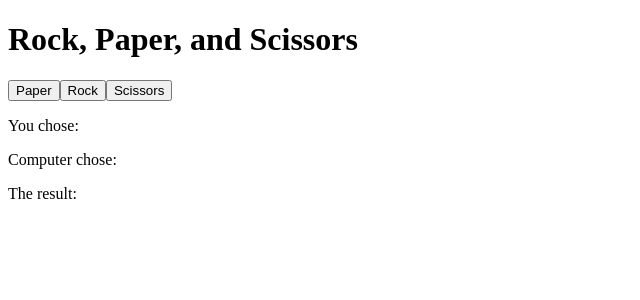
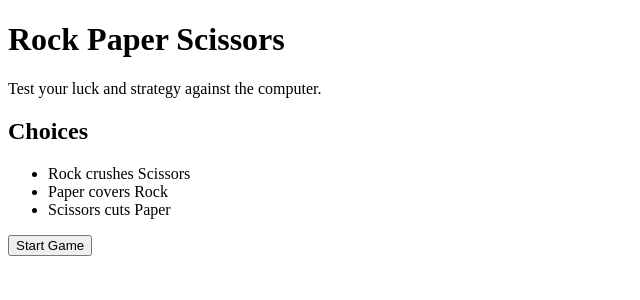
Before and after one commit to louiseka/rock-paper-scissors, a React (Vite) app: page / in a window 1280 px wide. Shown: the top 300 px of the page, without its empty margins (0-640 px from the left). Built offline with nearby package versions, Linux system fonts and the light colour scheme.

Commit message:
Add start game screen

```diff
--- a/src/App.jsx
+++ b/src/App.jsx
@@ -3,9 +3,14 @@ import { useState } from "react"
 function App() {
   const options = ["Paper", "Rock", "Scissors"]
 
+  const [gameStart, setGameStart] = useState(false)
   const [playersChoice, setPlayersChoice] = useState("")
   const [cpuChoice, setCpuChoice] = useState("")
   const [result, setResult] = useState("")
+
+  function startGame() {
+    setGameStart(true)
+  }
 
   function getResult(player, cpu) {
     if (player === cpu) {
@@ -19,7 +24,7 @@ function App() {
     } return "You lose!"
   }
 
-  function handleClick(choice) {
+  function handleChoice(choice) {
     const cpu = options[Math.floor(Math.random() * options.length)]
     setPlayersChoice(choice)
     setCpuChoice(cpu)
@@ -28,10 +33,26 @@ function App() {
 
   return (
     <>
-      <h1> Rock, Paper, and Scissors </h1>
+      <h1>Rock Paper Scissors </h1>
+      {
+        !gameStart &&
+        <div>
+          <p>Test your luck and strategy against the computer.</p>
+          <h2>Choices</h2>
+          <ul>
+            <li>Rock crushes Scissors</li>
+            <li>Paper covers Rock</li>
+            <li>Scissors cuts Paper</li>
+          </ul>
+          <button onClick={() => startGame()} >Start Game</button>
+        </div>
+      }
+      {
+        gameStart &&
+        <div>
           <div>
             {options.map((option) => (
-          <button key={option} onClick={() => handleClick(option)}>{option}</button>
+              <button key={option} onClick={() => handleChoice(option)}>{option}</button>
             ))}
           </div>
           <div>
@@ -39,9 +60,9 @@ function App() {
             <p>Computer chose: {cpuChoice}</p>
             <p>The result: {result}</p>
           </div>
+        </div>
+      }
     </>
-
-
   )
 }
 
```
Lines whose indentation alone changed are shown as unchanged.
